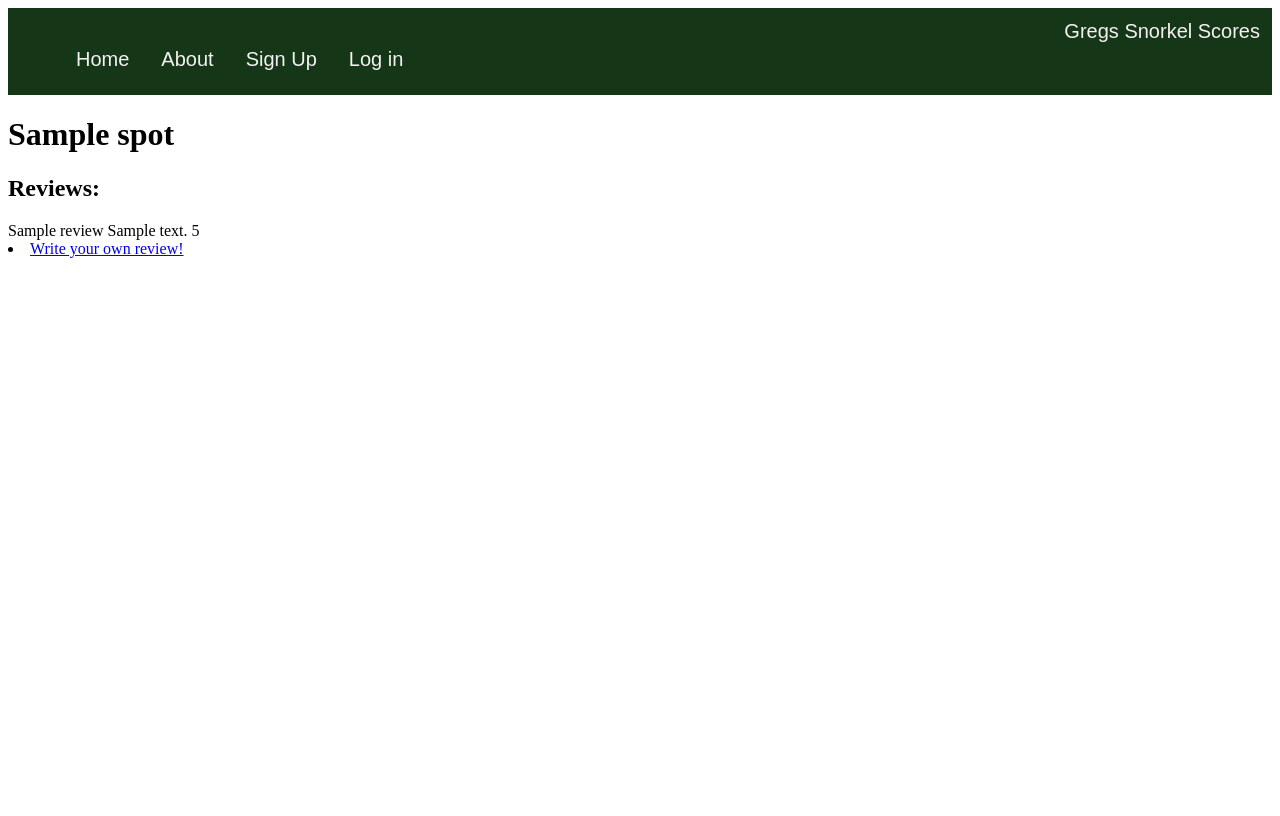
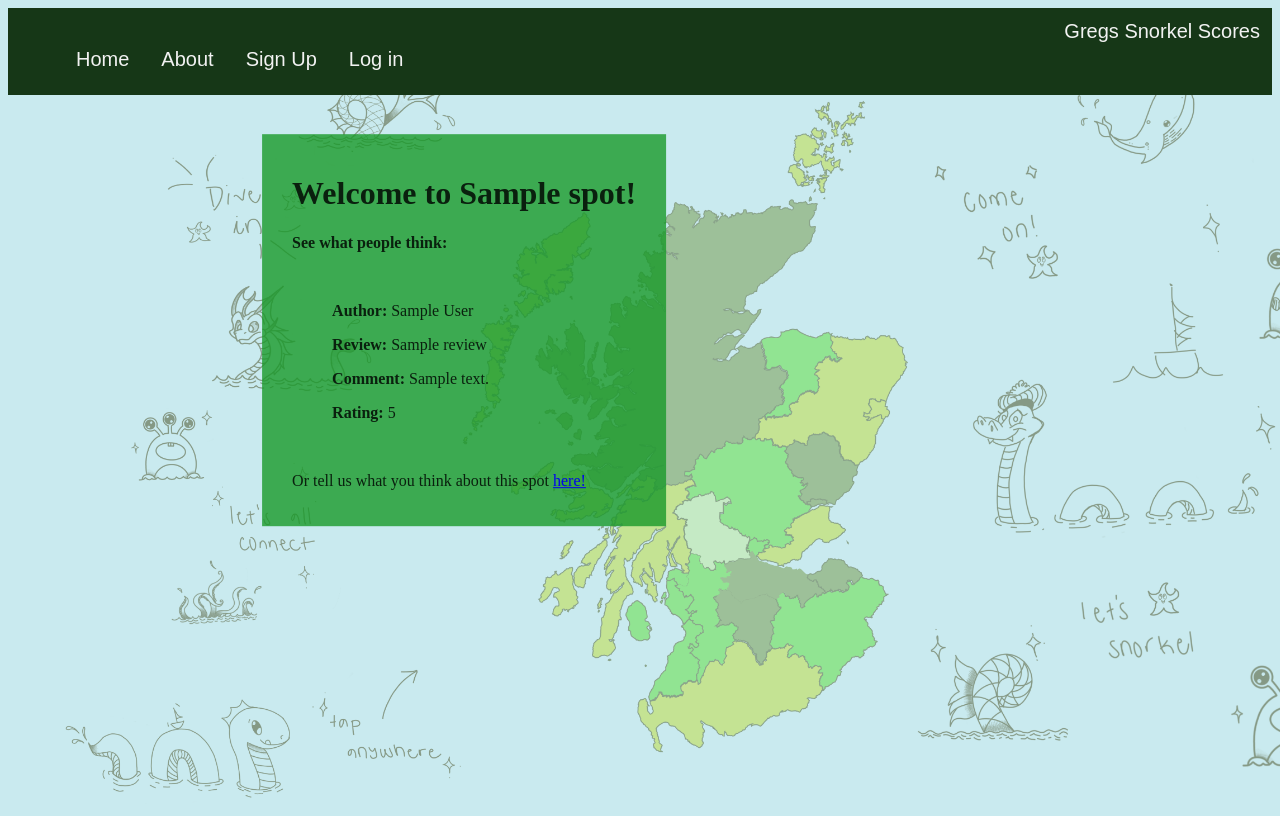
Before and after one commit to GregorJUofG/snorkel, a Django app: a page that uses templates/gregssnorkelscores/spot.html in a window 1280 px wide. Before the commit the page ends 258 px from the top, so only its background shows below. Run offline with Django 3.2, Linux system fonts and the light colour scheme; tables that the repository leaves empty hold one stand-in row (values such as "Sample post").

Commit message:
fixed reviews

```diff
--- a/static/profile.css
+++ b/static/profile.css
@@ -16,6 +16,21 @@
     padding: 20px;
 }
 
+#spot {
+    position: relative;
+    top: 50%;
+    left: 50%;
+    transform: translate(-200%, 10%);
+    color: rgb(10, 32, 14);
+    background-color: rgba(25, 154, 42, 0.8);
+    padding: 20px 30px;
+    max-width: 80%;
+    overflow: hidden;
+    text-overflow: ellipsis;
+    white-space: nowrap;
+    z-index: 2;
+}
+
 .white {
     color: white;
 }
--- a/templates/gregssnorkelscores/spot.html
+++ b/templates/gregssnorkelscores/spot.html
@@ -9,21 +9,34 @@
 {% endblock %}
 
 {% block body_block %}
+
+<body class=" login">
+    <div class="login-container">
+        <div class="text-overlay" id="spot">
             <div>
                 {% if spot %}
-            <h1>{{ spot.name }}</h1>
+                <h1> Welcome to {{ spot.name }}!</h1>
             </div>
-    <h2>Reviews:</h2>
+            <p class="us"><strong>See what people think:</strong></p><br />
             {% for review in reviews %}
             {% if review.spot == spot %}
-            <a>
-                {{ review.title }}
-                {{ review.comment }}
-                {{ review.rating }}
+            <ul>
+                <li>
+                    <p><strong>Author:</strong> {{ review.author }}</p>
+                    <p><strong>Review:</strong> {{ review.title }}</p>
+                    <p><strong>Comment: </strong>{{ review.comment }}</p>
+                    <p><strong>Rating: </strong>{{ review.rating }}</p>
                     <br />
-            </a>
+                </li>
+            </ul>
             {% endif %}
             {% endfor %}
-    <li><a href="/gregssnorkelscores/{{spot.slug}}/write_review/">Write your own review!</a></li>
+            <p class="us">Or tell us what you think about this spot <a
+                    href="/gregssnorkelscores/{{spot.slug}}/write_review/">here!</a>
+            </p>
             {% endif %}
+        </div>
+    </div>
+</body>
+
 {% endblock %}
```
Lines whose indentation alone changed are shown as unchanged.
